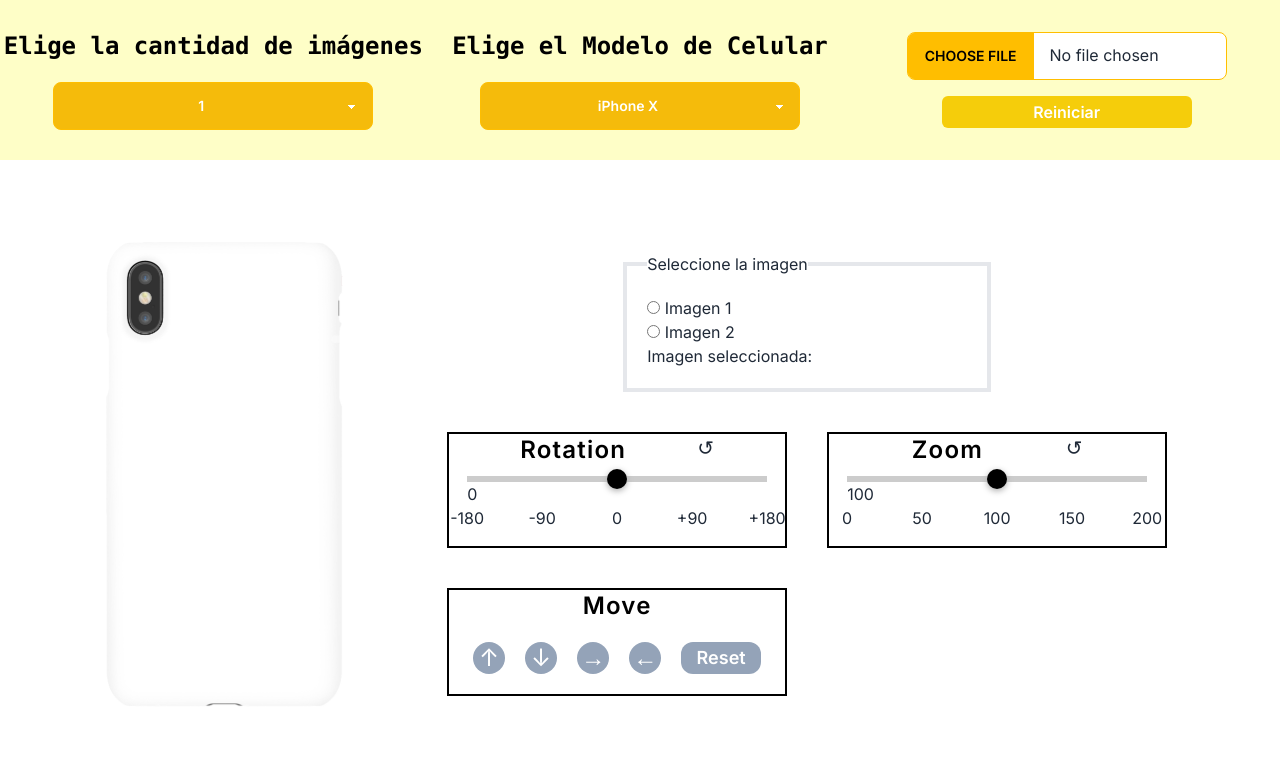
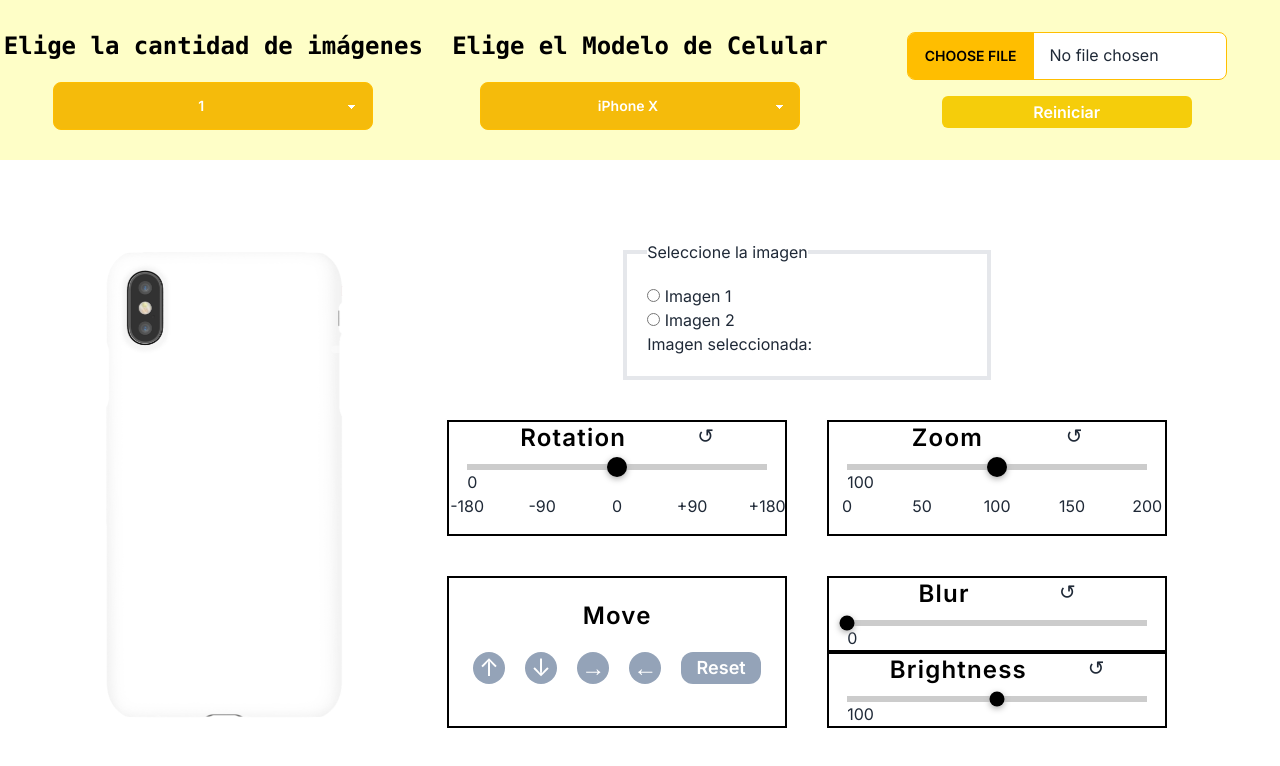
Before and after one commit to Cesarscc/edit-case-phone, a Next.js app: page / in a window 1280 px wide. Shown: the top 766 px of the page. Built offline with nearby package versions, Linux system fonts and the light colour scheme.

Commit message:
feaat: Blur-Brightness

```diff
--- a/src/app/page.js
+++ b/src/app/page.js
@@ -20,6 +20,8 @@ import Iphone13pro from "/public/images/iphone13pro.png";
 import Iphone13proMax from "/public/images/iphone13proMax.png";
 import ProgressRotation from "../components/ProgressRotation";
 import ProgressZoom from "@/components/ProgressZoom";
+import ProgressBlur from "@/components/ProgressBlur";
+import ProgressBrightness from "@/components/ProgressBrightness";
 
 export default function Home() {
   const [value, setValue] = useState(1);
@@ -42,6 +44,8 @@ export default function Home() {
   const [selectedImage, setSelectedImage] = useState("");
   const [valueX, setValueX] = useState([0, 0]);
   const [valueY, setValueY] = useState([0, 0]);
+  const [valueBlur, setValueBlur] = useState([0, 0]);
+  const [valueBrightness, setValueBrightness] = useState([100, 100]);
 
   useEffect(() => {
     const src =
@@ -136,6 +140,24 @@ export default function Home() {
     }
     if (selectedImage == 2) {
       setRotations([rotations[0], 0]);
+    }
+  };
+
+  const handleResetBlur = () => {
+    if (selectedImage == 1) {
+      setValueBlur([0, valueBlur[1]]);
+    }
+    if (selectedImage == 2) {
+      setValueBlur([valueBlur[0], 0]);
+    }
+  };
+
+  const handleResetBrightness = () => {
+    if (selectedImage == 1) {
+      setValueBrightness([0, valueBrightness[1]]);
+    }
+    if (selectedImage == 2) {
+      setValueBrightness([valueBrightness[0], 0]);
     }
   };
 
@@ -390,6 +412,7 @@ export default function Home() {
                     zIndex: `${
                       (index + parseInt(selectedImage)) * (-1) ** selectedImage
                     }`,
+                    filter: `blur(${valueBlur[index]}px) brightness(${valueBrightness[index]}%)`,
                   }}
                   alt={`Uploaded Image ${index + 1}`}
                   className={`absolute top-[${
@@ -517,6 +540,44 @@ export default function Home() {
                 </button>
               </div>
             </div>
+            <div>
+              <div className="flex flex-col items-center justify-center border-2 border-black w-full sm:w-[85%] md:w-auto ">
+                <div className="flex justify-evenly w-full">
+                  <p className="font-semibold text-lg sm:text-2xl tracking-wider text-black">
+                    Blur
+                  </p>
+                  <p
+                    className="text-xl cursor-pointer"
+                    onClick={handleResetBlur}
+                  >
+                    ↺
+                  </p>
+                </div>
+                <ProgressBlur
+                  selectedImage={selectedImage}
+                  valueBlur={valueBlur}
+                  setValueBlur={setValueBlur}
+                />
+              </div>
+              <div className="flex flex-col items-center justify-center border-2 border-black w-full sm:w-[85%] md:w-auto ">
+                <div className="flex justify-evenly w-full">
+                  <p className="font-semibold text-lg sm:text-2xl tracking-wider text-black">
+                    Brightness
+                  </p>
+                  <p
+                    className="text-xl cursor-pointer"
+                    onClick={handleResetBrightness}
+                  >
+                    ↺
+                  </p>
+                </div>
+                <ProgressBrightness
+                  selectedImage={selectedImage}
+                  valueBrightness={valueBrightness}
+                  setValueBrightness={setValueBrightness}
+                />
+              </div>
+            </div>
           </div>
         </div>
       </section>
--- /dev/null
+++ b/src/components/ProgressBlur.js
@@ -0,0 +1,69 @@
+import React, { useState, useEffect } from "react";
+import { Range } from "react-range";
+
+const ProgressBlur = ({ selectedImage, valueBlur, setValueBlur }) => {
+  const [values, setValues] = useState([0]);
+
+  useEffect(() => {
+    if (selectedImage == 1) {
+      setValueBlur([...values, valueBlur[1]]);
+    }
+    if (selectedImage == 2) {
+      setValueBlur([valueBlur[0], ...values]);
+    }
+  }, [values]);
+
+  return (
+    <div
+      style={{ display: "flex", justifyContent: "center", marginTop: "10px" }}
+    >
+      <div
+        className="w-[150px] sm:w-[210px] md:w-[150px] lg:w-[200px] xl:w-[300px] 2xl:w-[350px]"
+        style={{ position: "relative" }}
+      >
+        <Range
+          step={1}
+          min={0}
+          max={100}
+          values={values}
+          onChange={(newValues) => setValues(newValues)}
+          renderTrack={({ props, children }) => (
+            <div
+              {...props}
+              style={{
+                ...props.style,
+                height: "6px",
+                width: "100%",
+                backgroundColor: "#ccc",
+              }}
+            >
+              {children}
+            </div>
+          )}
+          renderThumb={({ props }) => (
+            <div
+              {...props}
+              key={props.key}
+              style={{
+                ...props.style,
+                height: "15px",
+                width: "15px",
+                borderRadius: "50%",
+                backgroundColor: "#000",
+                boxShadow: "0px 2px 6px #aaa",
+              }}
+            />
+          )}
+        />
+        <output
+          style={{ marginTop: "20px", textAlign: "center" }}
+          className="text-[10px] md:text-xs lg:text-sm xl:text-base"
+        >
+          {values[0]}
+        </output>
+      </div>
+    </div>
+  );
+};
+
+export default ProgressBlur;
--- /dev/null
+++ b/src/components/ProgressBrightness.js
@@ -0,0 +1,73 @@
+import React, { useState, useEffect } from "react";
+import { Range } from "react-range";
+
+const ProgressBrightness = ({
+  selectedImage,
+  valueBrightness,
+  setValueBrightness,
+}) => {
+  const [values, setValues] = useState([100]);
+
+  useEffect(() => {
+    if (selectedImage == 1) {
+      setValueBrightness([...values, valueBrightness[1]]);
+    }
+    if (selectedImage == 2) {
+      setValueBrightness([valueBrightness[0], ...values]);
+    }
+  }, [values]);
+
+  return (
+    <div
+      style={{ display: "flex", justifyContent: "center", marginTop: "10px" }}
+    >
+      <div
+        className="w-[150px] sm:w-[210px] md:w-[150px] lg:w-[200px] xl:w-[300px] 2xl:w-[350px]"
+        style={{ position: "relative" }}
+      >
+        <Range
+          step={1}
+          min={0}
+          max={200}
+          values={values}
+          onChange={(newValues) => setValues(newValues)}
+          renderTrack={({ props, children }) => (
+            <div
+              {...props}
+              style={{
+                ...props.style,
+                height: "6px",
+                width: "100%",
+                backgroundColor: "#ccc",
+              }}
+            >
+              {children}
+            </div>
+          )}
+          renderThumb={({ props }) => (
+            <div
+              {...props}
+              key={props.key}
+              style={{
+                ...props.style,
+                height: "15px",
+                width: "15px",
+                borderRadius: "50%",
+                backgroundColor: "#000",
+                boxShadow: "0px 2px 6px #aaa",
+              }}
+            />
+          )}
+        />
+        <output
+          style={{ marginTop: "20px", textAlign: "center" }}
+          className="text-[10px] md:text-xs lg:text-sm xl:text-base"
+        >
+          {values[0]}
+        </output>
+      </div>
+    </div>
+  );
+};
+
+export default ProgressBrightness;
```
